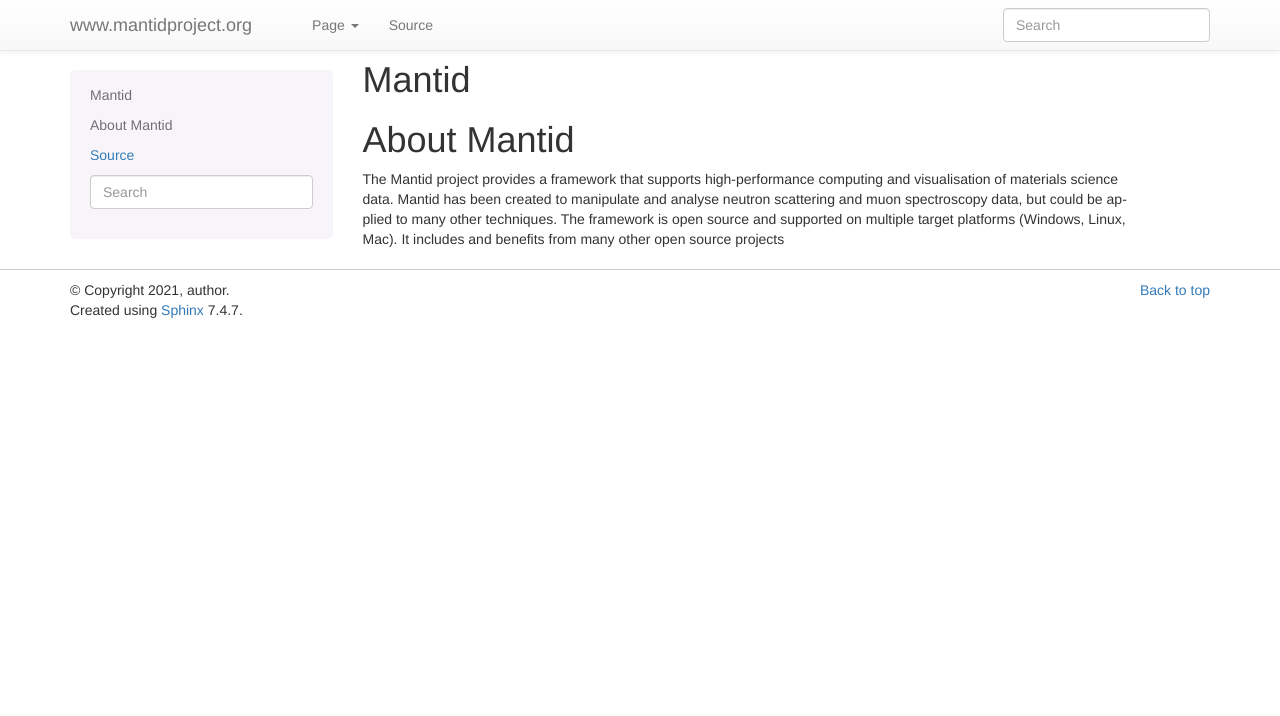
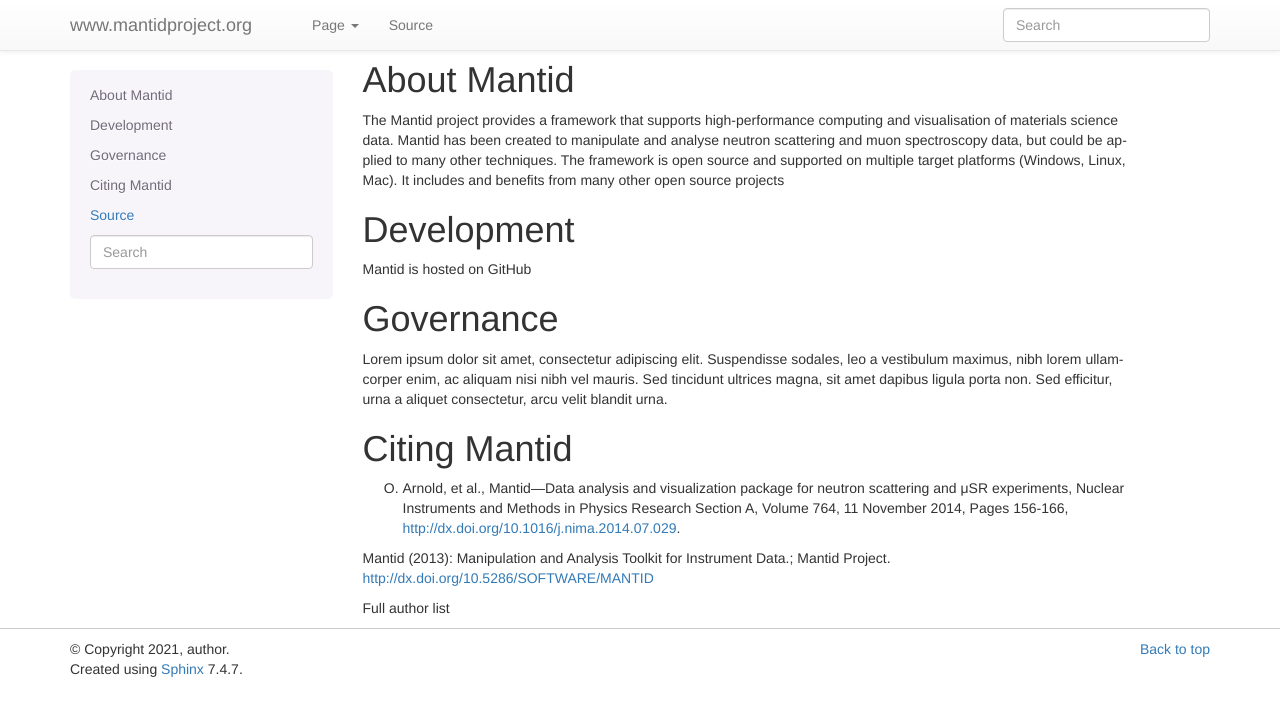
Before and after one commit to mantidproject/www.mantidproject.org, a Sphinx documentation site: the page built from source/index.rst, in a window 1280 px wide. Shown: the top 716 px of the page. Built offline with Sphinx 7.4.7, drawn with Linux system fonts in a browser that asks for light colours.

Commit message:
Populate index.rst with initial content

```diff
--- a/source/index.rst
+++ b/source/index.rst
@@ -3,11 +3,28 @@
    You can adapt this file completely to your liking, but it should at least
    contain the root `toctree` directive.
 
-Mantid
-======
+.. toctree::
+   :hidden:
+   :maxdepth: 2
 
 About Mantid
 ============
 The Mantid project provides a framework that supports high-performance computing and visualisation of materials science data.
 Mantid has been created to manipulate and analyse neutron scattering and muon spectroscopy data, but could be applied to many other techniques.
 The framework is open source and supported on multiple target platforms (Windows, Linux, Mac). It includes and benefits from many other open source projects
+
+Development
+===========
+Mantid is hosted on GitHub
+
+Governance
+==========
+Lorem ipsum dolor sit amet, consectetur adipiscing elit. Suspendisse sodales, leo a vestibulum maximus, nibh lorem ullamcorper enim, ac aliquam nisi nibh vel mauris. Sed tincidunt ultrices magna, sit amet dapibus ligula porta non. Sed efficitur, urna a aliquet consectetur, arcu velit blandit urna.
+
+Citing Mantid
+=============
+O. Arnold, et al., Mantid—Data analysis and visualization package for neutron scattering and μSR experiments, Nuclear Instruments and Methods in Physics Research Section A, Volume 764, 11 November 2014, Pages 156-166, http://dx.doi.org/10.1016/j.nima.2014.07.029.
+
+Mantid (2013): Manipulation and Analysis Toolkit for Instrument Data.; Mantid Project. http://dx.doi.org/10.5286/SOFTWARE/MANTID
+
+Full author list
```
